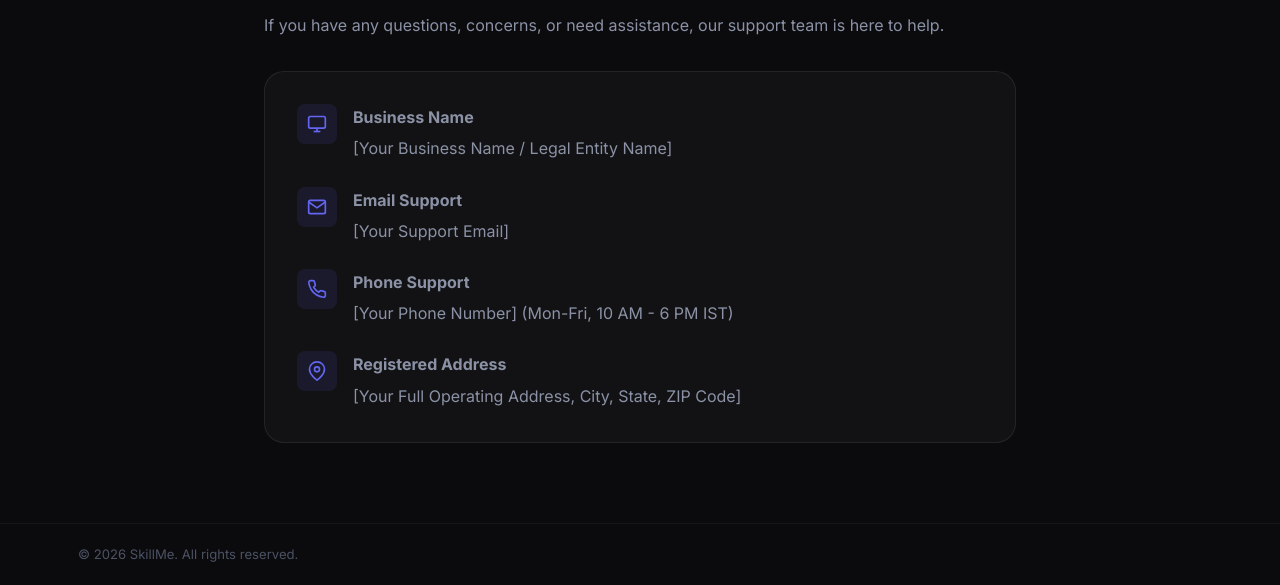
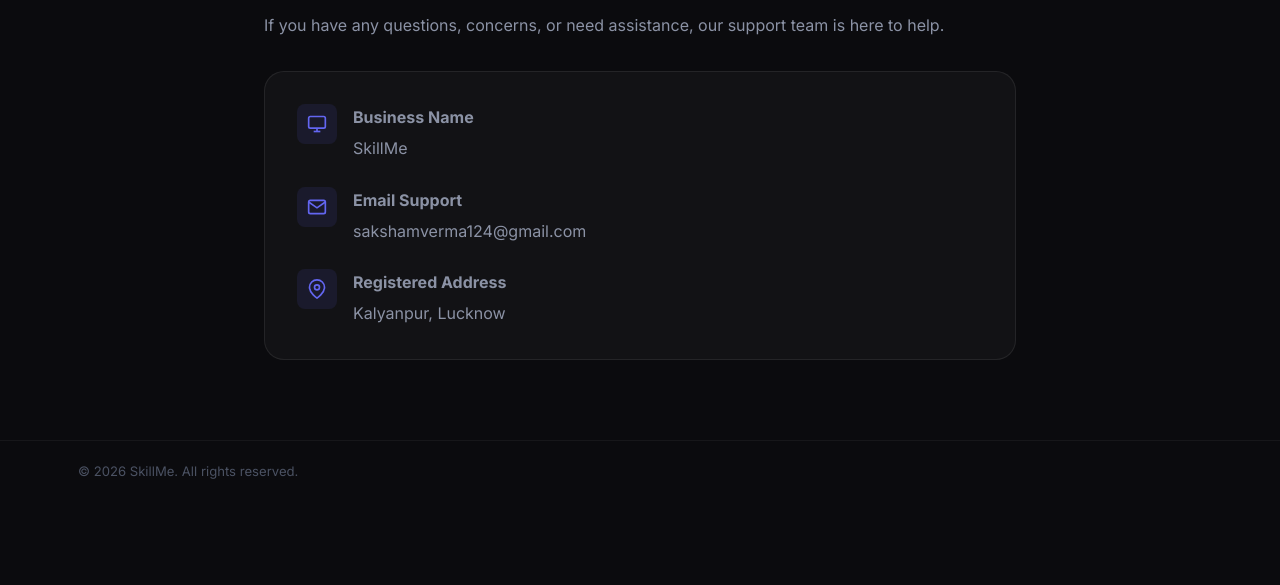
Before and after one commit to sakshamvermaa124-dotcom/skill-me, a plain HTML site: page contact.html in a window 1280 px wide. Shown: the part 220-805 px from the top of the page. Drawn offline with Linux system fonts and the light colour scheme.

Commit message:
feat: Update contact info and enable GitHub PR auto-merge

```diff
--- a/contact.html
+++ b/contact.html
@@ -74,7 +74,7 @@
         </div>
         <div>
           <span class="contact-label">Business Name</span>
-          <span class="contact-value">[Your Business Name / Legal Entity Name]</span>
+          <span class="contact-value">SkillMe</span>
         </div>
       </div>
 
@@ -84,17 +84,7 @@
         </div>
         <div>
           <span class="contact-label">Email Support</span>
-          <span class="contact-value"><a href="mailto:support@example.com" style="color: var(--accent-blue); text-decoration: none;">[Your Support Email]</a></span>
-        </div>
-      </div>
-
-      <div class="contact-item">
-        <div class="contact-icon">
-          <svg width="20" height="20" viewBox="0 0 24 24" fill="none" stroke="currentColor" stroke-width="2"><path d="M22 16.92v3a2 2 0 0 1-2.18 2 19.79 19.79 0 0 1-8.63-3.07 19.5 19.5 0 0 1-6-6 19.79 19.79 0 0 1-3.07-8.67A2 2 0 0 1 4.11 2h3a2 2 0 0 1 2 1.72 12.84 12.84 0 0 0 .7 2.81 2 2 0 0 1-.45 2.11L8.09 9.91a16 16 0 0 0 6 6l1.27-1.27a2 2 0 0 1 2.11-.45 12.84 12.84 0 0 0 2.81.7A2 2 0 0 1 22 16.92z"/></svg>
-        </div>
-        <div>
-          <span class="contact-label">Phone Support</span>
-          <span class="contact-value">[Your Phone Number] (Mon-Fri, 10 AM - 6 PM IST)</span>
+          <span class="contact-value"><a href="mailto:sakshamverma124@gmail.com" style="color: var(--accent-blue); text-decoration: none;">sakshamverma124@gmail.com</a></span>
         </div>
       </div>
 
@@ -104,7 +94,7 @@
         </div>
         <div>
           <span class="contact-label">Registered Address</span>
-          <span class="contact-value">[Your Full Operating Address, City, State, ZIP Code]</span>
+          <span class="contact-value">Kalyanpur, Lucknow</span>
         </div>
       </div>
     </div>
```
Also changed, not shown: assets/logo.png, 1 other file.
